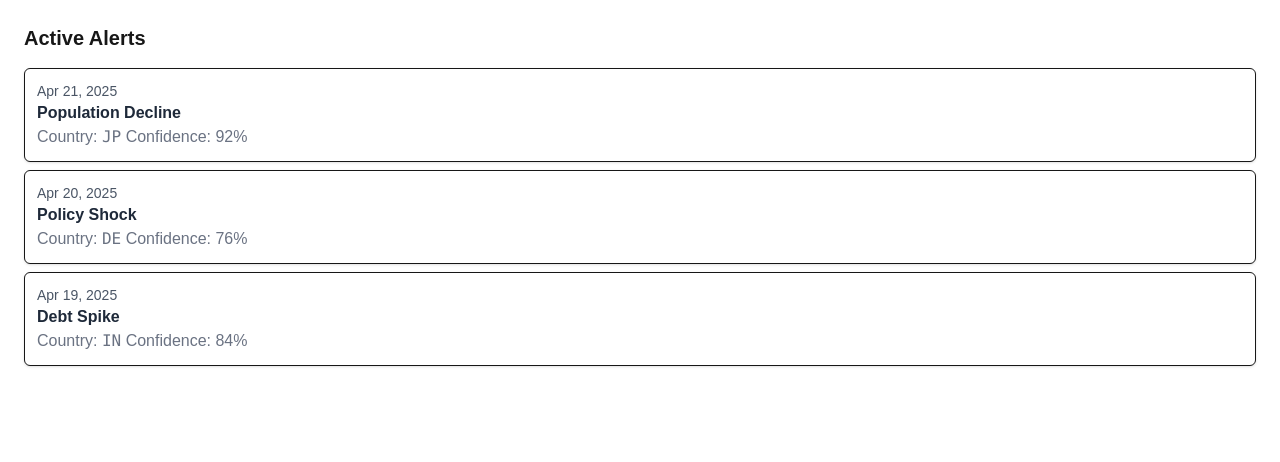
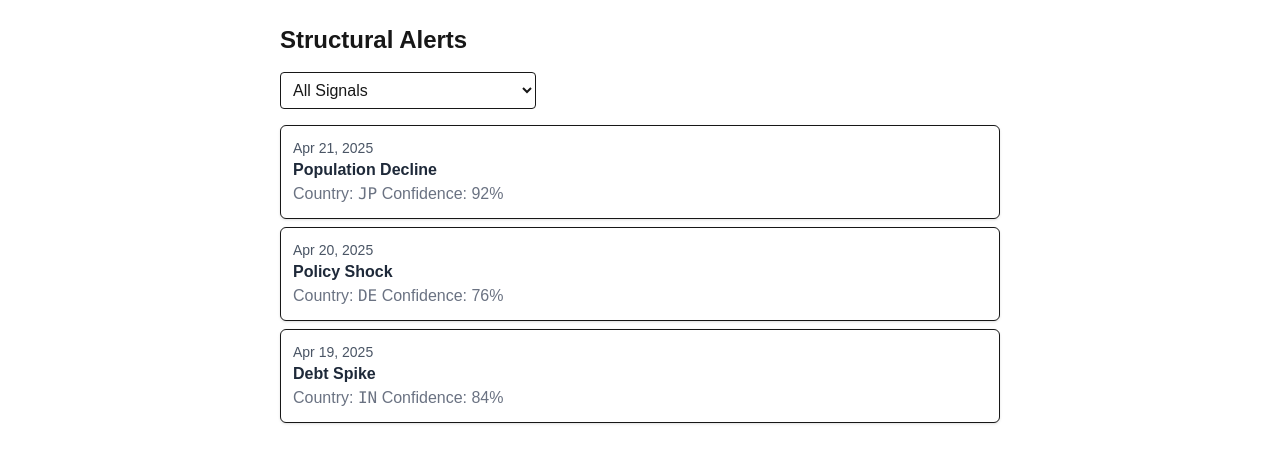
Before and after one commit to jamesonashile/macro-demographics, a Next.js app: page /alerts in a window 1280 px wide. Shown: the top 462 px of the page. Built offline with nearby package versions, Linux system fonts and the light colour scheme.

Commit message:
feat: add signal filter to the AlertList using zustand

```diff
--- a/app/alerts/page.tsx
+++ b/app/alerts/page.tsx
@@ -2,8 +2,8 @@ import AlertList from "@/components/AlertList";
 
 export default function AlertsPage() {
     return(
-      <main className="p-6">
-        <h1 className="text-xl font-bold mb-4">Active Alerts</h1>
+      <main className="p-6 max-w-3xl mx-auto">
+        <h1 className="text-2xl font-bold mb-4">Structural Alerts</h1>
         <AlertList/>
       </main>
     );
--- a/components/AlertList.tsx
+++ b/components/AlertList.tsx
@@ -1,16 +1,41 @@
 "use client"
 
 import {alerts} from "@/lib/alerts-data"
+import { useAlertStore } from "@/store/useAlertStore"
 import {useState} from "react"
 import AlertCard from "@/components/AlertCard"
 import AlertModal from "@/components/AlertModal"
 
+const signalTypes = [
+    "Population Decline",
+    "Policy Shock",
+    "Energy Crunch",
+    "Debt Spike"
+]
+
+
 export default function AlertList(){
     const [activeAlert, setActiveAlert] = useState<null | typeof alerts[0]>(null)
+    const {selectedSignal, setSelectedSignal} = useAlertStore()
+
+    const filteredAlerts = selectedSignal ? alerts.filter((a) => a.signalType === selectedSignal) : alerts
 
     return (
+        <>
+        <div className="mb-4">
+            <select
+            value={selectedSignal ?? ""}
+            onChange={(e)=> setSelectedSignal(e.target.value || null)}
+            className="border p-2 rounded w-full sm:w-64"
+            >
+                <option value="">All Signals</option>
+                {signalTypes.map((type)=>(
+                    <option key={type} value={type}>{type}</option>
+                ))}
+            </select>
+        </div>
         <div className="space-y-2">
-            {alerts.map(alert=>(
+            {filteredAlerts.map(alert=>(
                 <div key={alert.id} onClick={()=> setActiveAlert(alert)} className="cursor-pointer">
                     <AlertCard alert={alert}/>
                 </div>
@@ -24,5 +49,6 @@ export default function AlertList(){
                 />
             )}
         </div>
+        </>
     )
 }
--- /dev/null
+++ b/store/useAlertStore.ts
@@ -0,0 +1,11 @@
+import {create} from "zustand"
+
+type AlertStore = {
+    selectedSignal: string | null
+    setSelectedSignal: (signal: string | null) => void
+}
+
+export const useAlertStore = create<AlertStore>((set)=>({
+    selectedSignal: null,
+    setSelectedSignal: signal => set ({ selectedSignal: signal})
+}))
```
